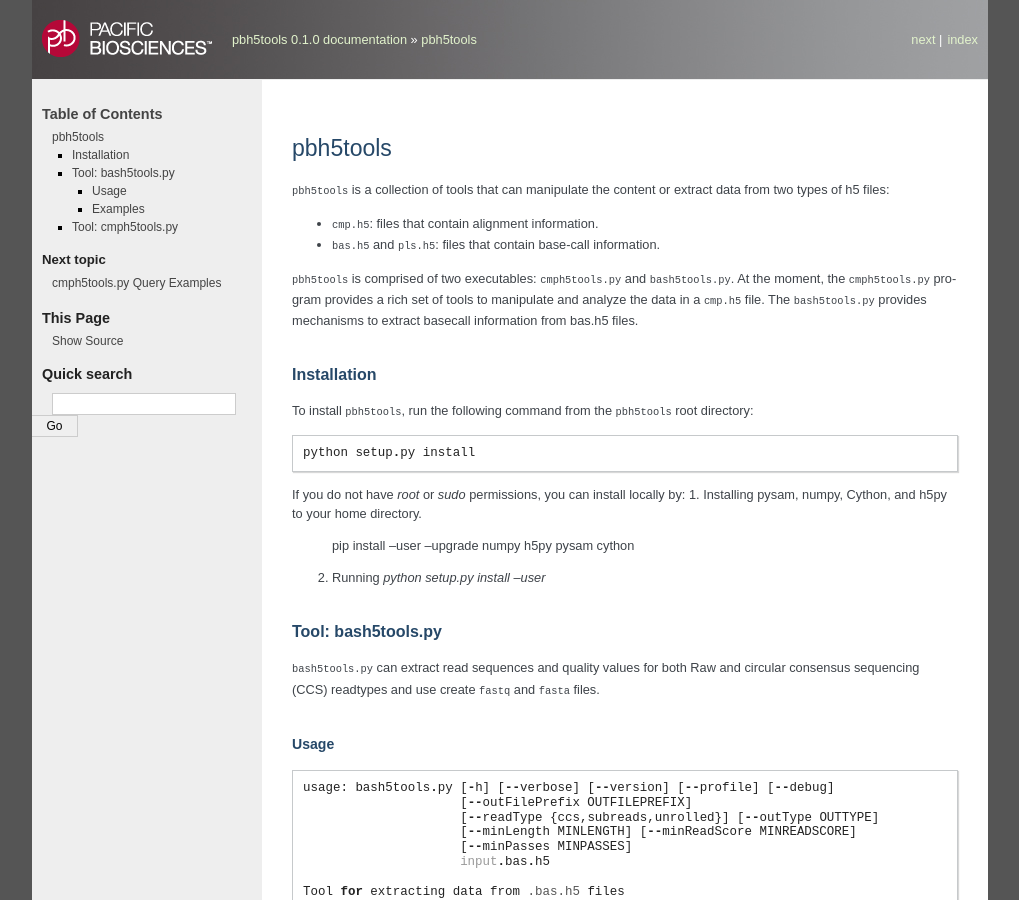
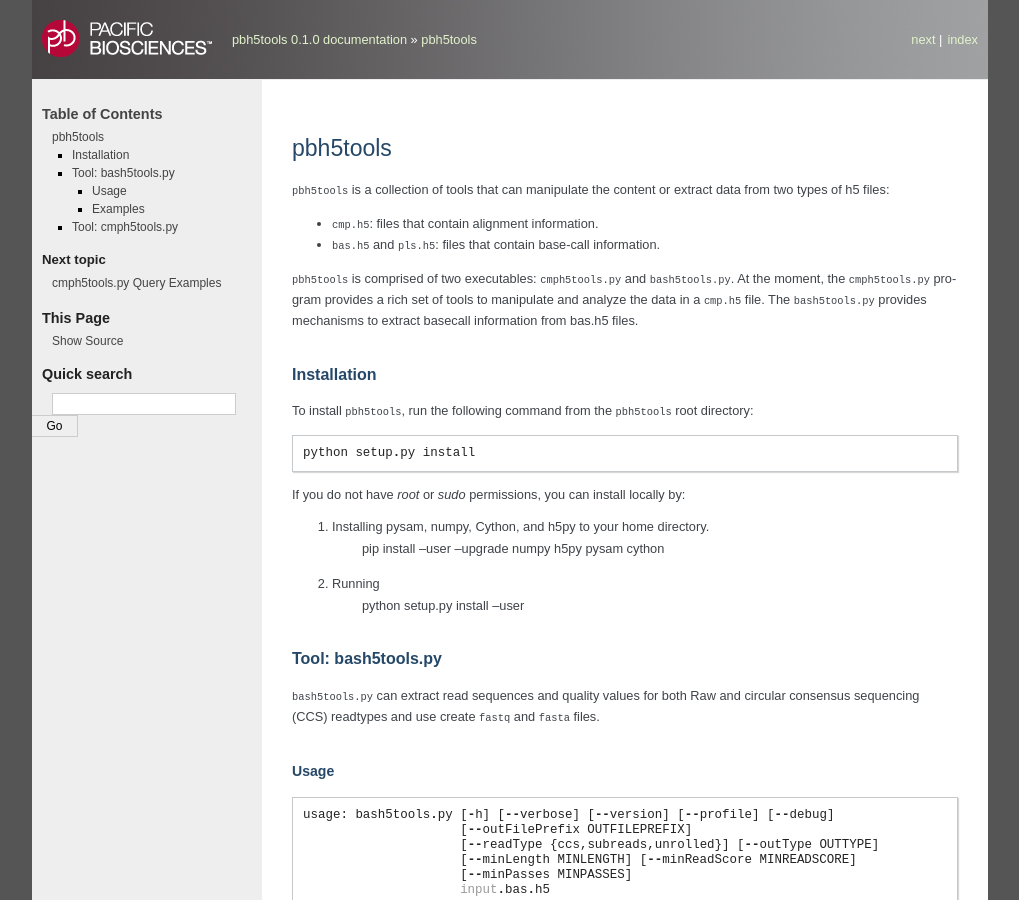
Before and after one commit to Global19-atlassian-net/pbh5tools, a Sphinx documentation site: the page built from doc/index.rst, in a window 1280 px wide and 900 px high. Shown: the whole window, without its empty margins (130-1149 px from the left). Built offline with Sphinx 7.4.7, drawn with Linux system fonts in a browser that asks for light colours.

Commit message:
Fix markdown/RST errors I introduced.

```diff
--- a/doc/index.rst
+++ b/doc/index.rst
@@ -29,9 +29,12 @@
    python setup.py install
 
 If you do not have `root` or `sudo` permissions, you can install locally by:
+
 1. Installing pysam, numpy, Cython, and h5py to your home directory.
               pip install --user --upgrade numpy h5py pysam cython
-2. Running `python setup.py install --user`
+2. Running
+              python setup.py install --user
+
 
 ####################
 Tool: bash5tools.py
```
